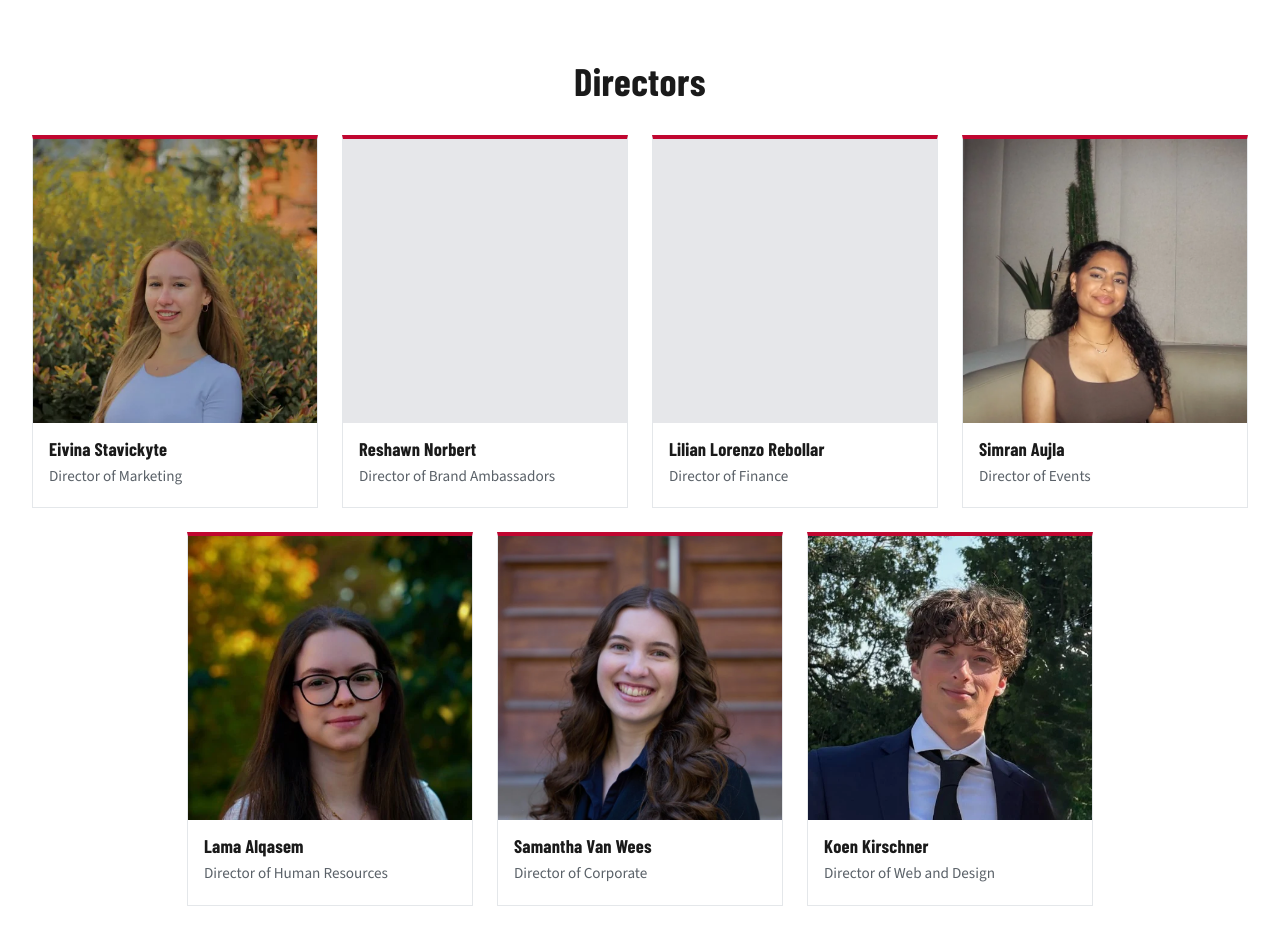
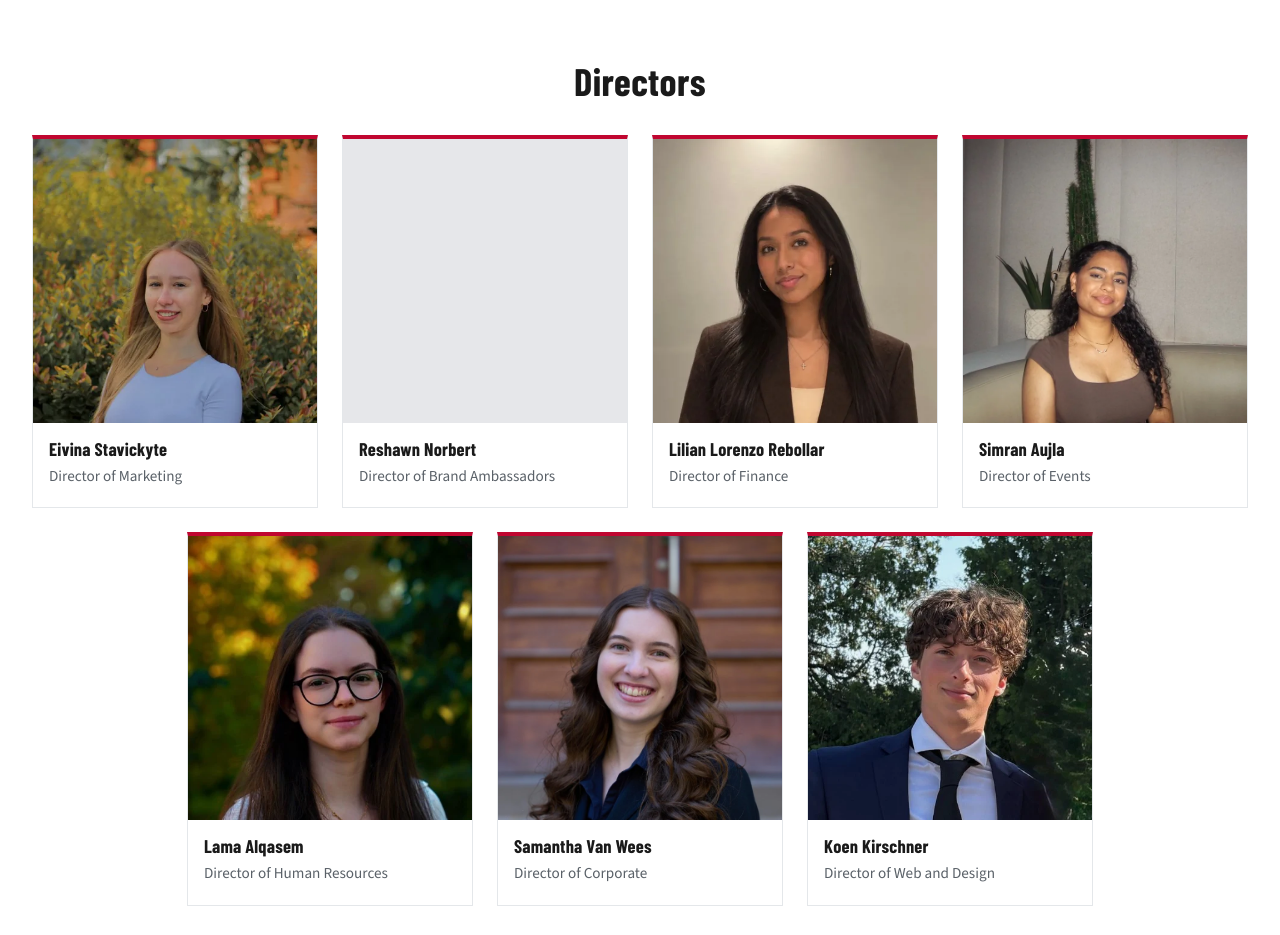
Before and after one commit to koenkirschner21-oss/gema-website, a React (Vite) app: page /about/team in a window 1280 px wide. Shown: the part 1140-2075 px from the top of the page. Built offline with nearby package versions, Linux system fonts and the light colour scheme; no server answers.

Commit message:
Add Lilian Lorenzo Rebollar team portrait
Co-authored-by: Cursor <cursoragent@cursor.com>

```diff
--- a/src/data/team.ts
+++ b/src/data/team.ts
@@ -8,7 +8,6 @@
  *
  * Remaining director files:
  * - `/team/reshawn-norbert.webp`
- * - `/team/lilian-lorenzo-rebollar.webp`
  *
  * The public page renders Co-Presidents (`leadership`) and Directors
  * only. `level: 'manager'` may remain in this file for future use and
@@ -68,7 +67,7 @@ export const team: TeamMember[] = [
     name: 'Lilian Lorenzo Rebollar',
     role: 'Director of Finance',
     portfolio: 'Finance',
-    image: null,
+    image: '/team/lilian-lorenzo-rebollar.webp',
     linkedin: null,
     level: 'director',
   },
```
Also changed, not shown: public/team/lilian-lorenzo-rebollar.webp (added).
